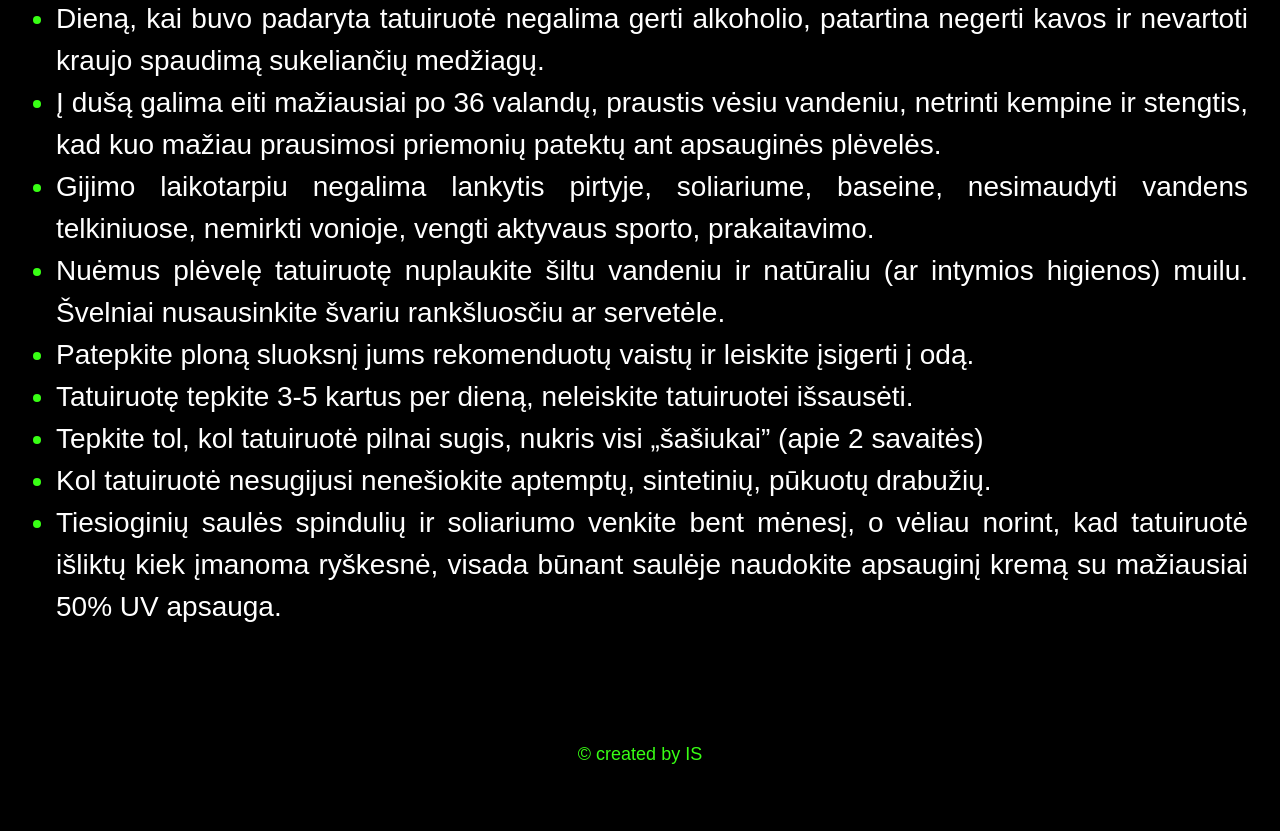
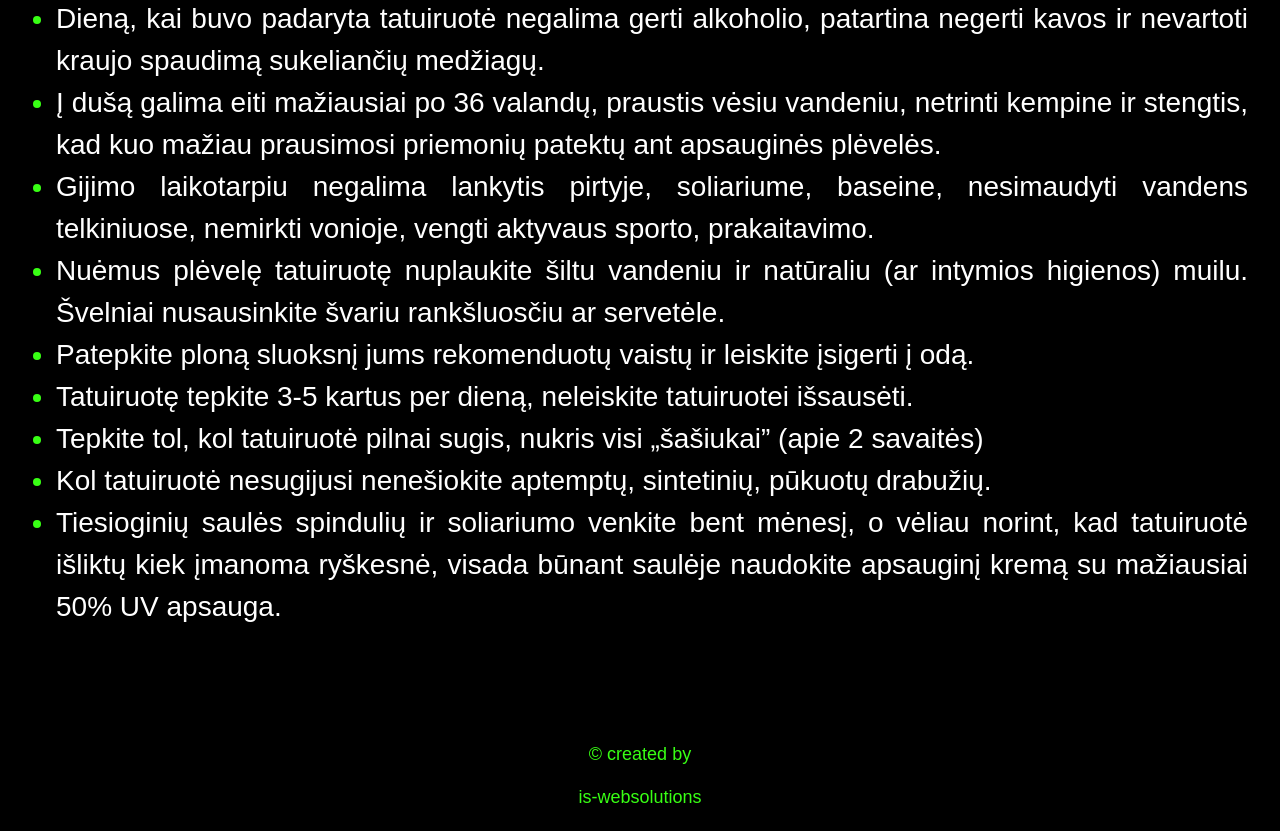
Before and after one commit to IngaSafranova/Ema_portfolio, a plain HTML site: page aftercare.html in a window 1280 px wide. Shown: the part 395-1226 px from the top of the page. Before the commit the page ends 1167 px from the top, so only its background shows below. Drawn offline with Linux system fonts and the light colour scheme; a web font is replaced by a local one.

Commit message:
changes to footer

```diff
--- a/aftercare.html
+++ b/aftercare.html
@@ -57,7 +57,7 @@
       </ul>
     </section>
     <footer class="footer">
-      <p class="footer-text">&copy created by IS</p>
-            </footer>
+      <p class="footer-text">&copy created by <a class="footer-link" href="https://is-websolutions.com"> is-websolutions</a></p>
+    </footer>
 </body>
 </html>
```
